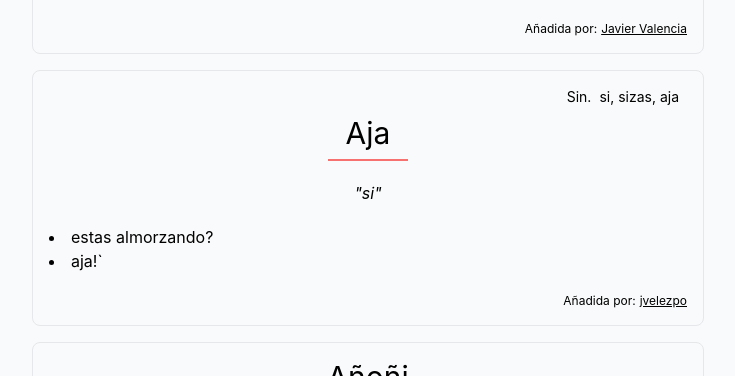
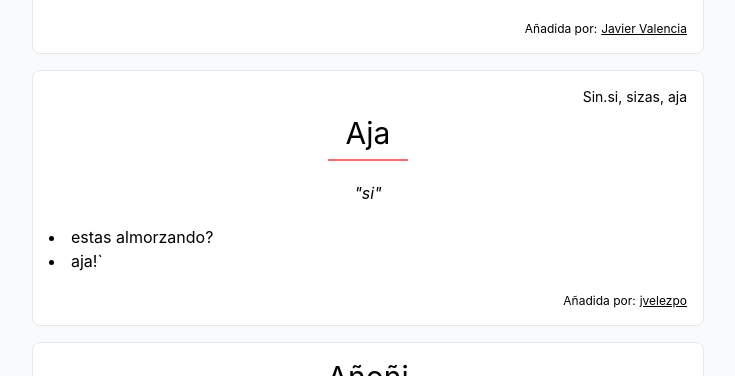
Before and after one commit to sjdonado/monocuco, a React (Vite) app: page / in a window 1280 px wide. Shown: the part 2126-2502 px from the top of the page, without its empty margins (272-1007 px from the left). Built offline with nearby package versions, Linux system fonts and the light colour scheme.

Commit message:
refactor: search card bg color

```diff
--- a/src/components/SearchBar.tsx
+++ b/src/components/SearchBar.tsx
@@ -39,7 +39,7 @@ function Input({ onSearch, word }: { onSearch: (value: string) => void; word: st
         placeholder="Buscar palabra"
         value={word}
       />
-      <div className="flex h-12 items-center justify-center rounded-r-lg border border-l-0 border-gray-400 dark:border-gray-700">
+      <div className="flex h-12 items-center justify-center rounded-r-lg border border-l-0 border-gray-400 bg-white dark:border-gray-700 dark:bg-gray-900">
         <MagnifyingGlassIcon className="mr-4 w-5 text-gray-400" />
       </div>
     </div>
--- a/src/components/WordCard.tsx
+++ b/src/components/WordCard.tsx
@@ -25,10 +25,10 @@ export default function WordCard({ word, currentWord }: Props) {
   );
 
   return (
-    <div className="relative flex w-full flex-col items-center justify-start gap-5 rounded-lg border p-4 text-center lg:w-[672px] lg:max-w-2xl dark:border-gray-700">
+    <div className="relative flex w-full flex-col items-center justify-start gap-5 rounded-lg border bg-white p-4 text-center lg:w-[672px] lg:max-w-2xl dark:border-gray-700 dark:bg-gray-900">
       <div className="flex w-full flex-col gap-2">
         {synonyms.length > 0 && (
-          <div className="flex justify-end text-sm">Sin. {highlightText(synonyms, 'px-2')}</div>
+          <div className="flex justify-end text-sm">Sin. {highlightText(synonyms)}</div>
         )}
         {highlightText(word.text, 'h-full text-3xl')}
         <span className="mx-auto w-20 border-t-2 border-red-400" />
```
